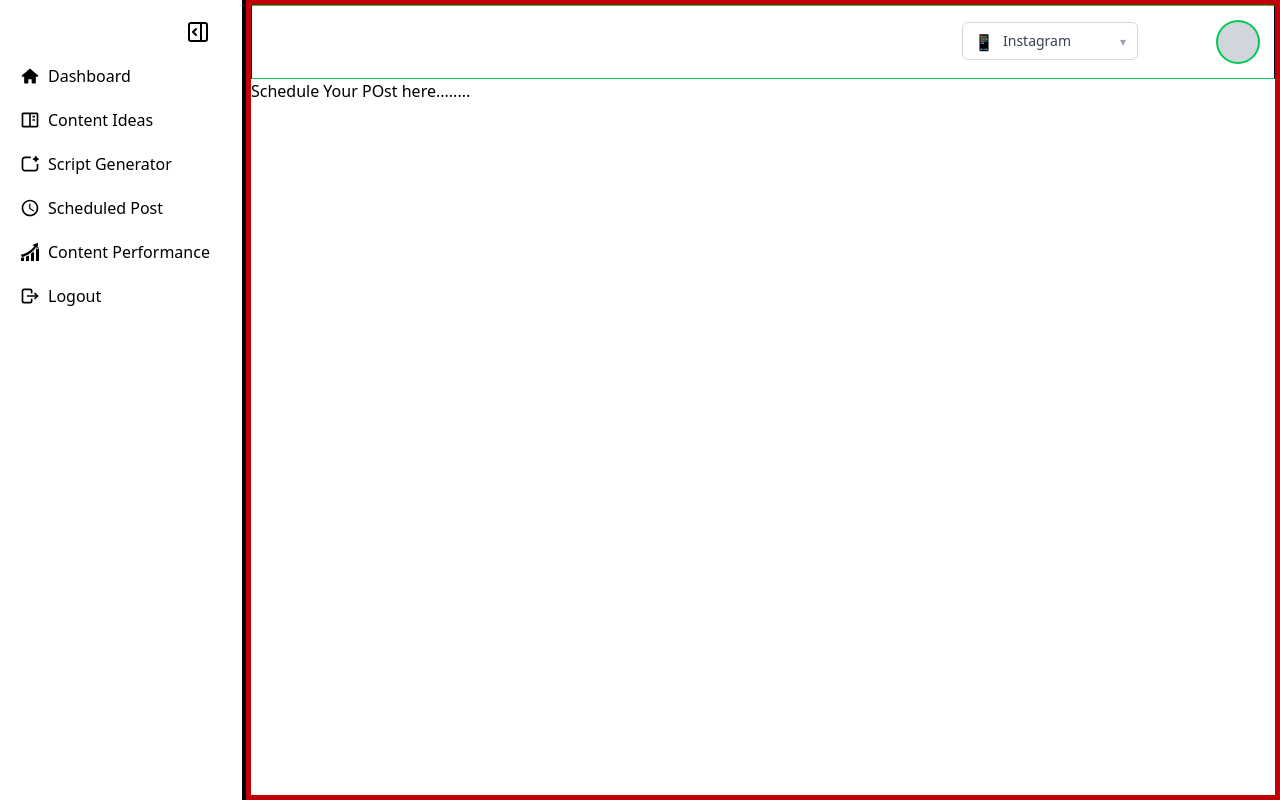
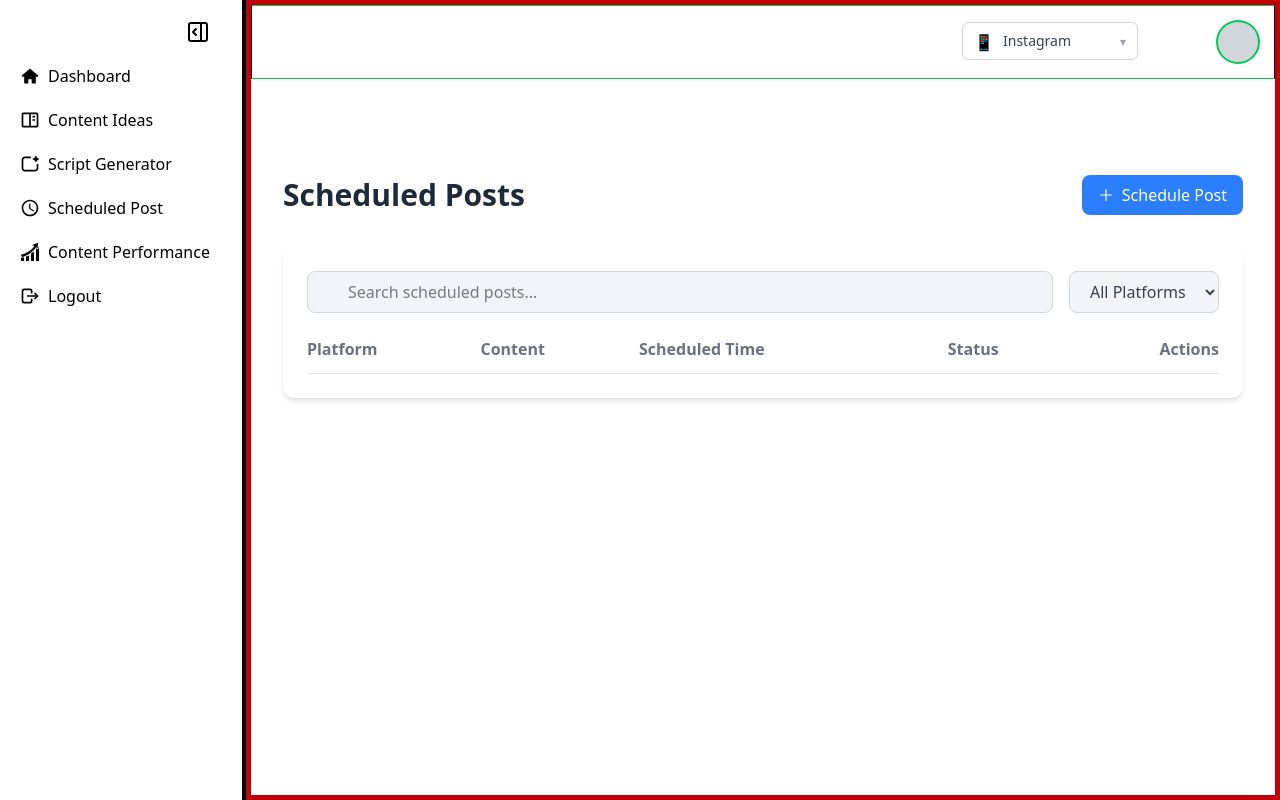
Before and after one commit to Ajmat-Ali/AJX-Creator-Panel, a React (Vite) app: page /dashboard/schedulePost in a window 1280 px wide. Built offline with nearby package versions, Linux system fonts and the light colour scheme; sample sign-in values are in the browser's storage.

Commit message:
style: design schedule post interface

```diff
--- a/src/components/context/createContext.js
+++ b/src/components/context/createContext.js
@@ -2,3 +2,4 @@ import { createContext } from "react";
 
 export const LoginContext = createContext();
 export const IdeaContext = createContext(null);
+export const ScheduleContext = createContext(null);
--- a/src/components/dashboard/SchedulePost.jsx
+++ /dev/null
@@ -1,8 +0,0 @@
-function SchedulePost() {
-  return (
-    <div>
-      <h1>Schedule Your POst here........</h1>
-    </div>
-  );
-}
-export default SchedulePost;
--- /dev/null
+++ b/src/components/dashboard/scheduled-post/SchedulePost.jsx
@@ -0,0 +1,25 @@
+import { useState } from "react";
+import SchedulePostBody from "./SchedulePostBody";
+import SchedulePostHeader from "./schedulePostHeader";
+import SchedulePostModal from "./SchedulePostModal";
+import { ScheduleContext } from "../../context/createContext";
+
+function SchedulePost() {
+  const [modal, setModal] = useState(false);
+
+  const props = {
+    modal,
+    setModal,
+  };
+
+  return (
+    <div className="flex-1 p-8 mt-16">
+      <ScheduleContext.Provider value={props}>
+        <SchedulePostHeader />
+        <SchedulePostBody />
+        <SchedulePostModal />
+      </ScheduleContext.Provider>
+    </div>
+  );
+}
+export default SchedulePost;
--- /dev/null
+++ b/src/components/dashboard/scheduled-post/SchedulePostBody.jsx
@@ -0,0 +1,44 @@
+function SchedulePostBody() {
+  return (
+    <div className="bg-white rounded-xl shadow-md p-6 mb-8">
+      <div className="flex items-center mb-6">
+        <div className="relative flex-1">
+          <input
+            type="text"
+            placeholder="Search scheduled posts..."
+            className="w-full bg-gray-100 border border-gray-300 rounded-lg px-4 py-2 pl-10 focus:outline-none focus:ring-2 focus:ring-blue-500"
+          />
+          <i
+            data-feather="search"
+            className="absolute left-3 top-3 text-gray-500"
+          ></i>
+        </div>
+        <select className="ml-4 bg-gray-100 border border-gray-300 text-gray-700 py-2 px-4 rounded-lg focus:outline-none cursor-pointer">
+          <option>All Platforms</option>
+          <option>Instagram</option>
+          <option>YouTube</option>
+          <option>Twitter</option>
+          <option>Facebook</option>
+        </select>
+      </div>
+
+      <div className="overflow-x-auto">
+        <table className="w-full">
+          <thead>
+            <tr className="text-left text-gray-500 border-b border-gray-200 ">
+              <th className="pb-3">Platform</th>
+              <th className="pb-3">Content</th>
+              <th className="pb-3">Scheduled Time</th>
+              <th className="pb-3">Status</th>
+              <th className="pb-3 text-right">Actions</th>
+            </tr>
+          </thead>
+          <tbody id="scheduledPostsContainer">
+            {/* <!-- Scheduled posts will be loaded here --> */}
+          </tbody>
+        </table>
+      </div>
+    </div>
+  );
+}
+export default SchedulePostBody;
--- /dev/null
+++ b/src/components/dashboard/scheduled-post/SchedulePostHeader.jsx
@@ -0,0 +1,25 @@
+import { useContext } from "react";
+import { AiOutlinePlus } from "react-icons/ai";
+import { ScheduleContext } from "../../context/createContext";
+function SchedulePostHeader() {
+  const { modal, setModal } = useContext(ScheduleContext);
+
+  const handleModal = () => {
+    setModal(true);
+  };
+  return (
+    <div className="flex justify-between items-center mb-8">
+      <h1 className="text-3xl font-bold text-gray-800">Scheduled Posts</h1>
+      <button
+        onClick={handleModal}
+        className="bg-blue-500 hover:bg-blue-600 text-white px-4 py-2 rounded-lg flex items-center cursor-pointer"
+      >
+        <span className="mr-2 w-4 h-4">
+          <AiOutlinePlus />
+        </span>
+        Schedule Post
+      </button>
+    </div>
+  );
+}
+export default SchedulePostHeader;
--- /dev/null
+++ b/src/components/dashboard/scheduled-post/SchedulePostModal.jsx
@@ -0,0 +1,151 @@
+import { useContext } from "react";
+import { RxCross1 } from "react-icons/rx";
+import { ScheduleContext } from "../../context/createContext";
+
+function SchedulePostModal() {
+  const { modal, setModal } = useContext(ScheduleContext);
+
+  const handleModal = () => {
+    setModal(false);
+  };
+
+  const handleSubmit = (e) => {
+    e.preventDefault();
+  };
+  return (
+    <div
+      id="scheduleModal"
+      className={`fixed inset-0 flex items-center justify-center z-50 ${
+        modal ? "flex" : "hidden"
+      }`}
+    >
+      <div
+        onClick={handleModal}
+        className="absolute inset-0 bg-black opacity-50"
+      ></div>
+      <div className="relative z-10 bg-white rounded-xl p-6 w-full max-w-2xl">
+        <div className="flex justify-between items-center mb-4">
+          <h2 className="text-xl font-semibold text-gray-800">
+            Schedule New Post
+          </h2>
+          <button
+            onClick={handleModal}
+            className="text-gray-500 hover:text-gray-700 text-2xl cursor-pointer"
+          >
+            <span data-feather="x">
+              <RxCross1 />
+            </span>
+          </button>
+        </div>
+        <form id="scheduleForm" className="space-y-4">
+          <div className="grid grid-cols-1 md:grid-cols-2 gap-6">
+            <div>
+              <label
+                htmlFor="postPlatform"
+                className="block text-sm font-medium text-gray-700 mb-1"
+              >
+                Platform
+              </label>
+              <select
+                id="postPlatform"
+                className="w-full bg-gray-100 border border-gray-300 rounded-lg px-4 py-2 focus:outline-none focus:ring-2 focus:ring-blue-500 cursor-pointer"
+                required
+              >
+                <option value="">Select platform</option>
+                <option value="all">All</option>
+                <option value="instagram">Instagram</option>
+                <option value="youtube">YouTube</option>
+                <option value="twitter">Twitter</option>
+                <option value="facebook">Facebook</option>
+              </select>
+            </div>
+            <div>
+              <label
+                htmlFor="postType"
+                className="block text-sm font-medium text-gray-700 mb-1"
+              >
+                Post Type
+              </label>
+              <select
+                id="postType"
+                className="w-full bg-gray-100 border border-gray-300 rounded-lg px-4 py-2 focus:outline-none focus:ring-2 focus:ring-blue-500 cursor-pointer"
+                required
+              >
+                <option value="">Select type</option>
+                <option value="image">Image</option>
+                <option value="video">Video</option>
+                <option value="text">Text</option>
+                <option value="story">Story</option>
+              </select>
+            </div>
+          </div>
+
+          <div>
+            <label
+              htmlFor="postContent"
+              className="block text-sm font-medium text-gray-700 mb-1"
+            >
+              Content
+            </label>
+            <textarea
+              id="postContent"
+              rows="4"
+              className="w-full bg-gray-100 border border-gray-300 rounded-lg px-4 py-2 focus:outline-none focus:ring-2 focus:ring-blue-500"
+              placeholder="Write your post content here..."
+              required
+            ></textarea>
+          </div>
+
+          <div className="grid grid-cols-1 md:grid-cols-2 gap-6">
+            <div>
+              <label
+                htmlFor="postDate"
+                className="block text-sm font-medium text-gray-700 mb-1"
+              >
+                Date
+              </label>
+              <input
+                type="date"
+                id="postDate"
+                className="w-full bg-gray-100 border border-gray-300 rounded-lg px-4 py-2 focus:outline-none focus:ring-2 focus:ring-blue-500"
+                required
+              />
+            </div>
+            <div>
+              <label
+                htmlFor="postTime"
+                className="block text-sm font-medium text-gray-700 mb-1"
+              >
+                Time
+              </label>
+              <input
+                type="time"
+                id="postTime"
+                className="w-full bg-gray-100 border border-gray-300 rounded-lg px-4 py-2 focus:outline-none focus:ring-2 focus:ring-blue-500 "
+                required
+              />
+            </div>
+          </div>
+
+          <div className="flex justify-end space-x-3">
+            <button
+              type="button"
+              onClick={handleModal}
+              className="px-4 py-2 border border-gray-300 rounded-lg text-gray-700 hover:bg-gray-50 cursor-pointer"
+            >
+              Cancel
+            </button>
+            <button
+              type="submit"
+              onClick={handleSubmit}
+              className="bg-blue-500 hover:bg-blue-600 text-white px-4 py-2 rounded-lg cursor-pointer"
+            >
+              Schedule Post
+            </button>
+          </div>
+        </form>
+      </div>
+    </div>
+  );
+}
+export default SchedulePostModal;
```
Also changed, not shown: src/route/AllRoutes.jsx (+3 -5 lines).
